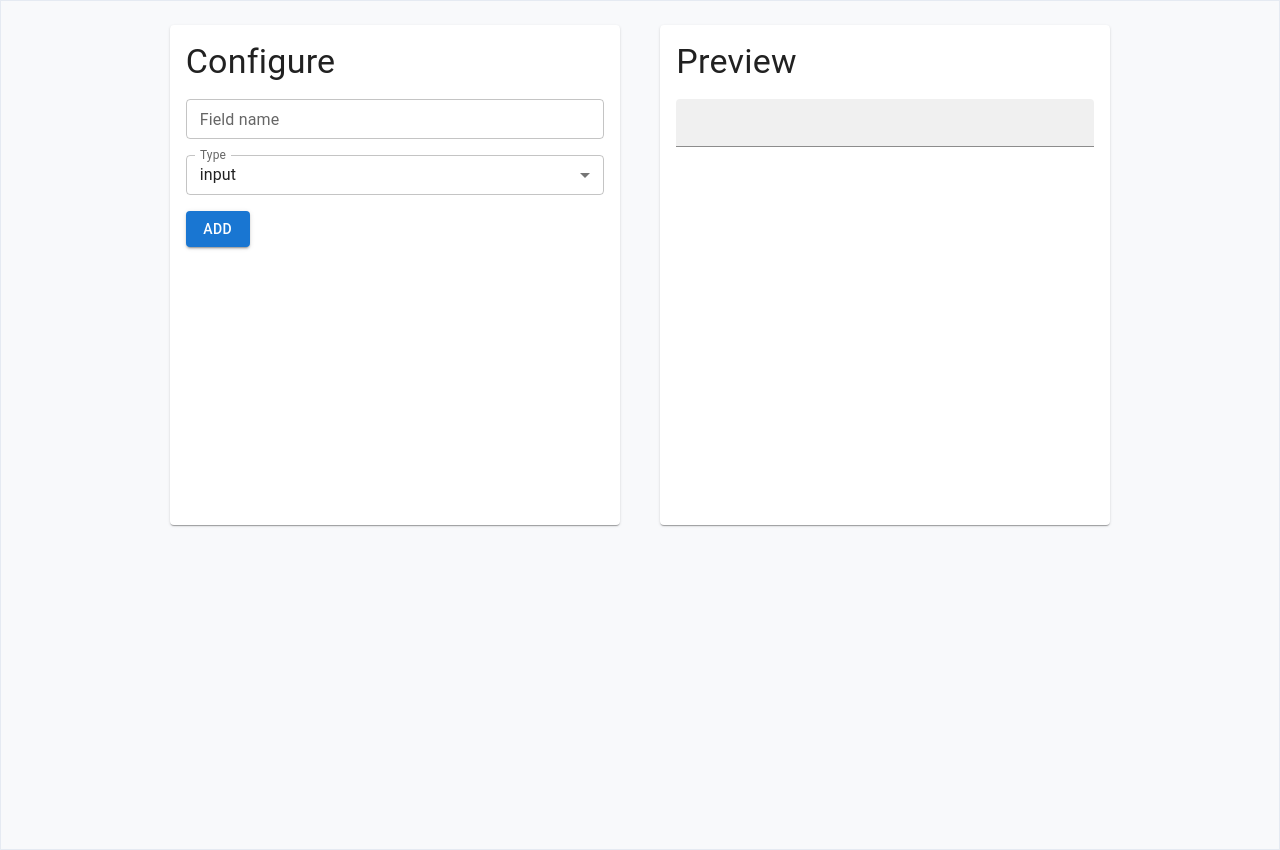
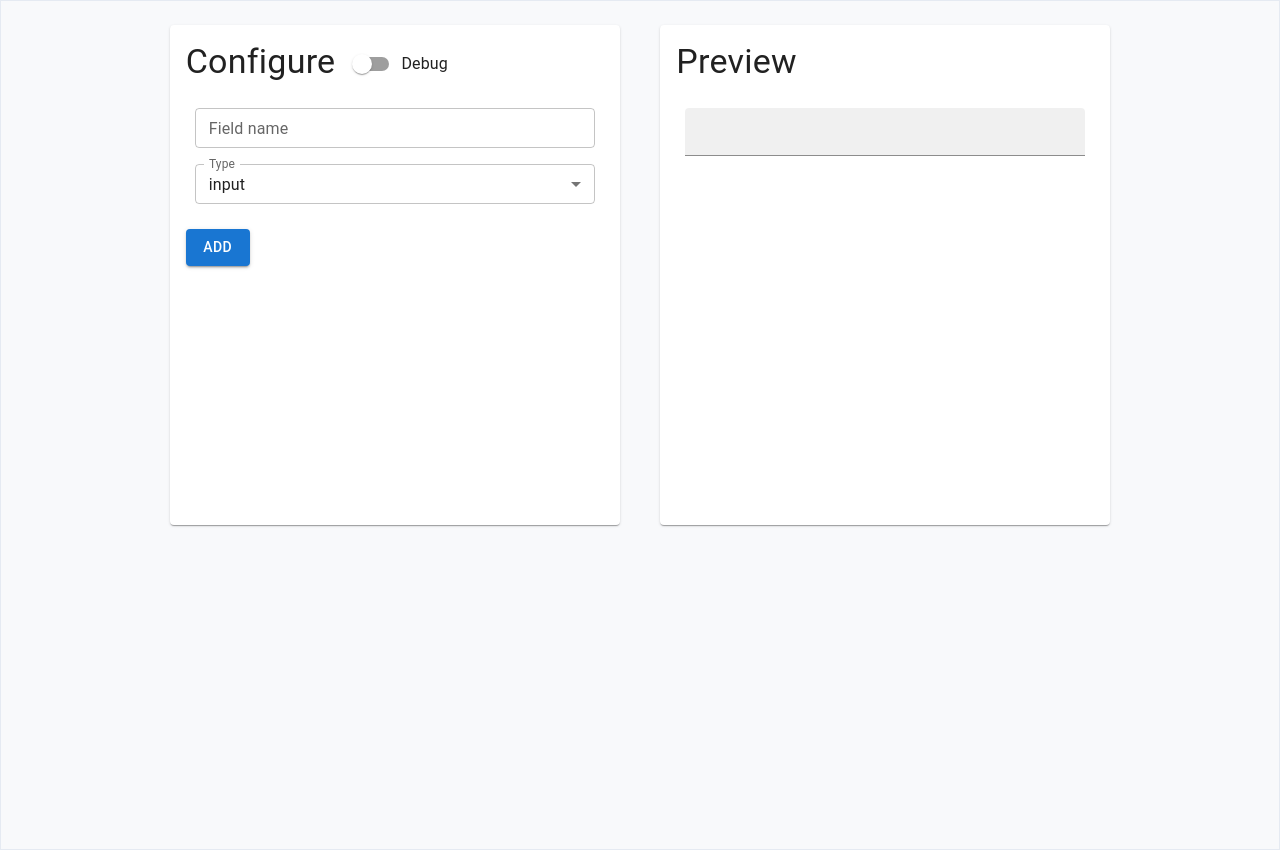
Before and after one commit to annechko/form-builder, a React (Create React App) app in the folder app/: page / in a window 1280 px wide. Built offline with nearby package versions, Linux system fonts and the light colour scheme; the HTML template or start-up script is replaced by a standard one.

Commit message:
debug mode to highlight config and view with same color

```diff
--- a/app/src/App.tsx
+++ b/app/src/App.tsx
@@ -5,7 +5,11 @@ import styles from './App.module.css';
 import Typography from '@mui/material/Typography';
 import {FieldConfiguration, FieldSettings, FieldType} from "./configuration/FieldConfiguration";
 import {FieldView} from "./view/FieldView";
-import {Button, Divider} from "@mui/material";
+import {Box, Button, Divider, FormControlLabel, Switch} from "@mui/material";
+
+function randColor(): string {
+  return '#' + Math.floor(Math.random() * 16777215).toString(16);
+}
 
 export default function App() {
   const defaultSettings: FieldSettings = {type: FieldType.input}
@@ -13,14 +17,16 @@ export default function App() {
     defaultSettings,
   ]
   const [fieldsSettings, setFieldsSettings] = React.useState<FieldSettings[]>(defaultFieldsSettings);
+  const [debugMode, setDebugMode] = React.useState<boolean>(false);
+  const [colors, setColors] = React.useState<string[]>([randColor()]);
+
+  function onToggleDebug() {
+    setDebugMode(!debugMode)
+  }
 
   const onAddField = (event: object) => {
-    const newSettings: FieldSettings[] = []
-    for (let i = 0; i < fieldsSettings.length; i++) {
-      newSettings[i] = fieldsSettings[i]
-    }
-    newSettings.push(defaultSettings)
-    setFieldsSettings(newSettings)
+    setFieldsSettings([...fieldsSettings, defaultSettings])
+    setColors([...colors, randColor()])
   }
   const onFieldSettingsChanged = (index: number) => {
     return (newFieldSettings: FieldSettings) => {
@@ -43,11 +49,18 @@ export default function App() {
         <CardContent>
           <Typography variant="h4" component="div">
             Configure
+            <FormControlLabel control={
+              <Switch onChange={onToggleDebug}/>} label="Debug" sx={{ml: 1}}/>
           </Typography>
           <Typography variant="body1" component="div" sx={{mt: 2}}>
             {fieldsSettings.map((s: FieldSettings, i: number) => (
               <div key={i}>
-                <FieldConfiguration settings={s} onSettingsChanged={onFieldSettingsChanged(i)}/>
+                <Box component="section" sx={{
+                  p: 1,
+                  border: debugMode ? '1px dashed ' + colors[i] : '1px dashed #ffffff00'
+                }}>
+                  <FieldConfiguration settings={s} onSettingsChanged={onFieldSettingsChanged(i)}/>
+                </Box>
                 {i < fieldsCount - 1 && <Divider sx={{mb: 2}}/>}
               </div>
             ))}
@@ -62,9 +75,16 @@ export default function App() {
           <Typography variant="h4" component="div">
             Preview
           </Typography>
-          <Typography variant="body1" component="div">
+          <Typography variant="body1" component="div" sx={{mt: 2}}>
             {fieldsSettings.map((s: FieldSettings, i: number) => (
-              <FieldView key={i} settings={s}/>
+              <div key={i}>
+                <Box component="section" sx={{
+                  p: 1,
+                  border: debugMode ? '1px dashed ' + colors[i] : '1px dashed #ffffff00'
+                }}>
+                  <FieldView settings={s}/>
+                </Box>
+              </div>
             ))}
           </Typography>
 
--- a/app/src/view/FieldView.tsx
+++ b/app/src/view/FieldView.tsx
@@ -11,13 +11,13 @@ export function FieldView(viewProps: FieldViewProps) {
   const settings = viewProps.settings
   if (settings.type === FieldType.input) {
     return <div>
-      <FormControl fullWidth margin="normal">
+      <FormControl fullWidth>
         <TextField id="outlined-basic" label={settings.label} variant="filled" size="small"/>
       </FormControl>
     </div>
   } else if (settings.type === FieldType.textarea) {
     return <div>
-      <FormControl fullWidth margin="normal">
+      <FormControl fullWidth>
         <TextField id="outlined-basic" label={settings.label} variant="filled" size="small"
           multiline rows={3}/>
       </FormControl>
```
